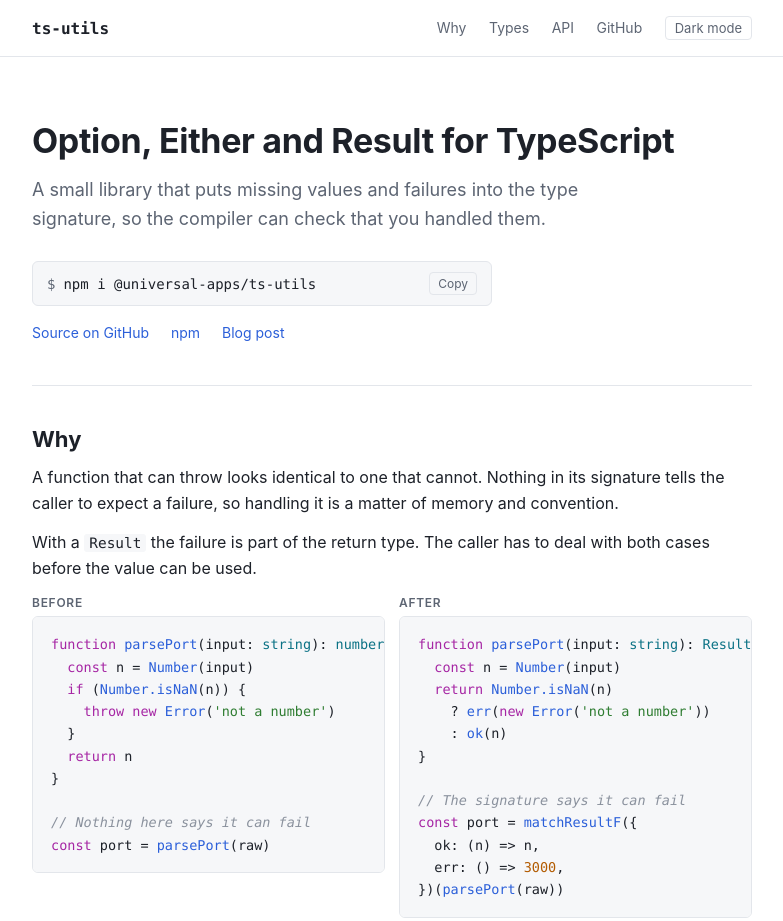
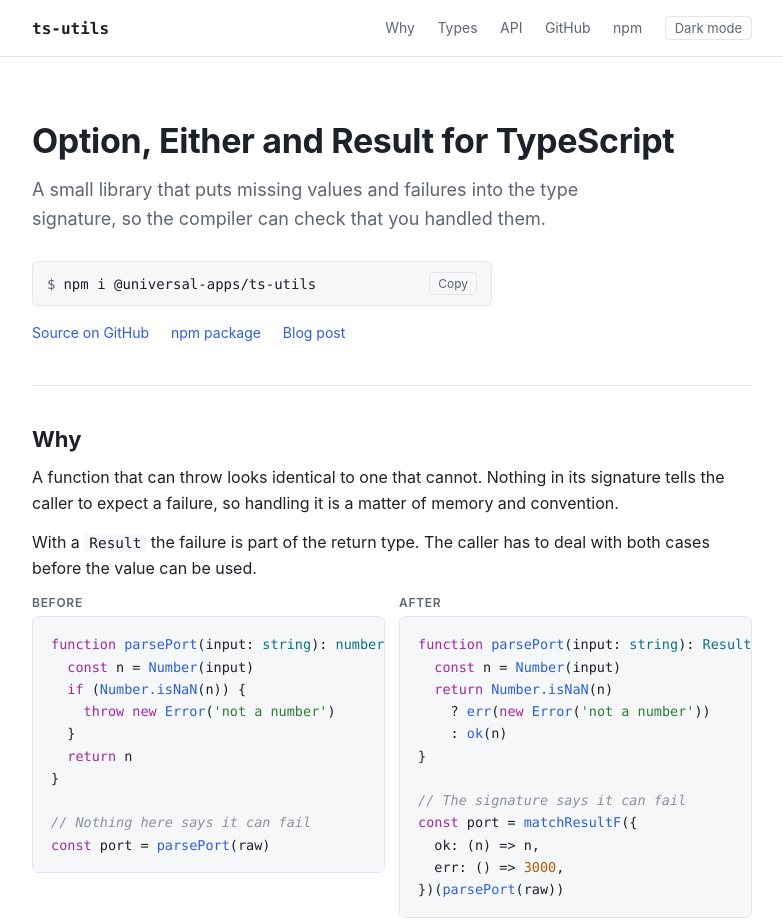
Before and after one commit to prashanthr/ts-utils, a plain HTML site: page index.html in a window 1280 px wide. Shown: the top 921 px of the page, without its empty margins (248-1031 px from the left). Drawn offline with Linux system fonts and the light colour scheme.

Commit message:
Make npm package link more prominent
Co-Authored-By: Claude Sonnet 5.5 <noreply@anthropic.com>
Claude-Session: https://claude.ai/code/session_01BY4bPfM7FPRLJQHMRh6fcm

```diff
--- a/index.html
+++ b/index.html
@@ -96,6 +96,7 @@
       <a href="#types">Types</a>
       <a href="#api">API</a>
       <a href="https://github.com/prashanthr/ts-utils">GitHub</a>
+      <a href="https://www.npmjs.com/package/@universal-apps/ts-utils">npm</a>
       <button class="theme" id="theme" type="button" aria-label="Toggle color theme">Theme</button>
     </nav>
   </div>
@@ -113,7 +114,7 @@
     </div>
     <div class="links">
       <a href="https://github.com/prashanthr/ts-utils">Source on GitHub</a>
-      <a href="https://www.npmjs.com/package/@universal-apps/ts-utils">npm</a>
+      <a href="https://www.npmjs.com/package/@universal-apps/ts-utils">npm package</a>
       <a href="https://dev.to/prashanthr/level-up-your-typescript-game-functionally-part-1-57g4">Blog post</a>
     </div>
   </div>
```
